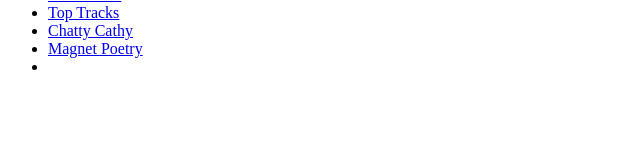
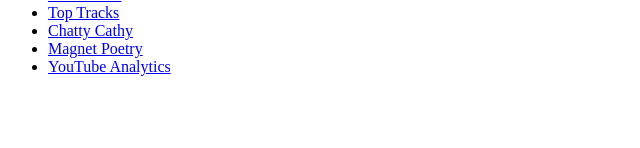
Before and after one commit to CWolfAnderson/cwolfanderson.github.io, a plain HTML site: page index.html in a window 1280 px wide. Shown: the part 177-325 px from the top of the page, without its empty margins (0-640 px from the left). Drawn offline with Linux system fonts and the light colour scheme.

Commit message:
Added link to YouTube project

```diff
--- a/index.html
+++ b/index.html
@@ -32,7 +32,7 @@
       <li><a href="pages/top_tracks">Top Tracks</a></li>
       <li><a href="pages/chatty_cathy">Chatty Cathy</a></li>
       <li><a href="pages/magnet-poetry">Magnet Poetry</a></li>
-      <li><a href="pages/youtube/index.html"></a></li>
+      <li><a href="pages/youtube/index.html">YouTube Analytics</a></li>
     </ul>
 
   </div>
```
